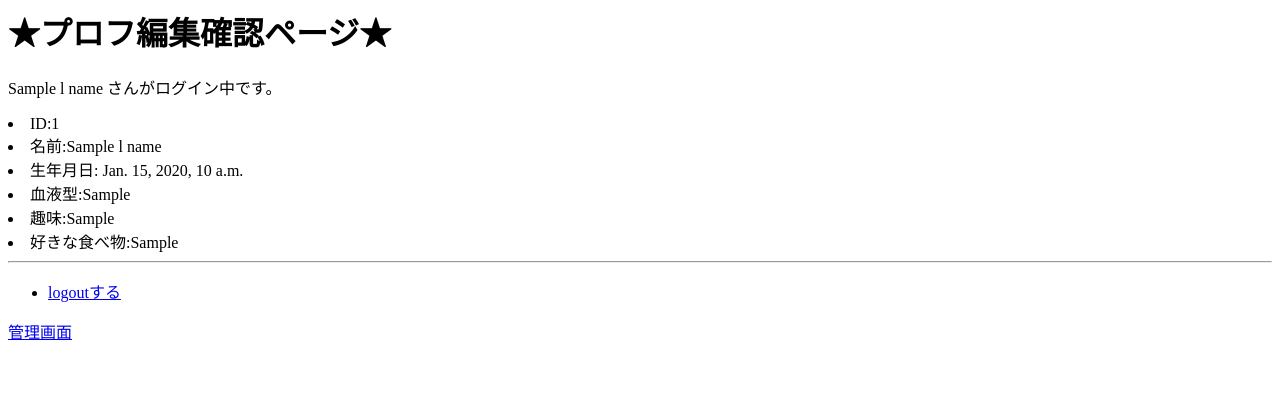
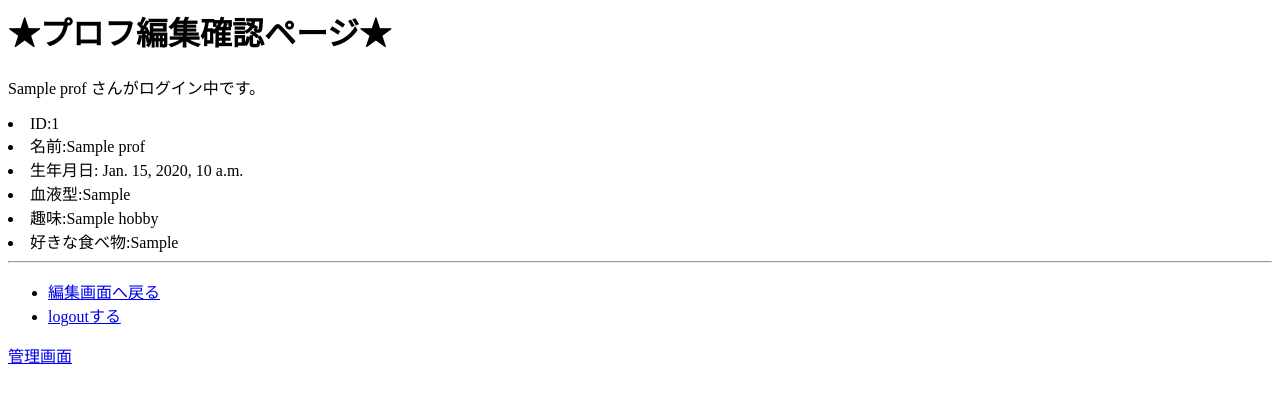
Before and after one commit to eri-akiyama/inu, a Django app: template templates/prof/prof_results.html in a window 1280 px wide. Shown: the top 403 px of the page. Run offline with Django 3.2, Linux system fonts and the light colour scheme; the template is opened without the code that fills it: most values are stand-ins (such as "Sample title", 1, 10 or a date in 2020).

Commit message:
プロフ編集して保存した後に確認画面で表示するところまで。

```diff
--- a/prof/models.py
+++ b/prof/models.py
@@ -7,7 +7,7 @@ class Prof_data2(models.Model):
     birthday = models.DateField('%Y/%m/%d')
     blood_type = models.CharField(max_length=20)
     hobby = models.CharField(max_length=200)
-    favorite_food = models.CharField(max_length=200) #uniqueをdbから削除する（手動で）
+    favorite_food = models.CharField(max_length=200)
     auth_id = models.IntegerField(max_length=20,unique=True)
 
     @classmethod
--- a/templates/prof/index.html
+++ b/templates/prof/index.html
@@ -4,14 +4,15 @@
 {% if data %}
 <form action="{% url prof_edit %}" method="post">
     <!-- コンテンツ -->
-    <li>ID:{{ data.id }}</li>
+    <li>ID:{{ user_id }}</li>
+    <input type="hidden" value="{{ user_id }}" name="user_id"/>
     <input type="hidden" value="{{ data.id }}" name="l_id"/>
 
     <li>名前:</li>
     <input value="{{ data.name }}" type="text" name="l_name" />
 
     <li>生年月日: </li>
-    <input value="{{ data.birthday }}" type="text" name="l_birthday" />
+    <input value="{{ birthday }}" type="text" name="l_birthday" />
 
     <li>血液型:</li>
     <input value="{{ data.blood_type }}" type="text" name="l_blood_type" />
--- a/templates/prof/prof_results.html
+++ b/templates/prof/prof_results.html
@@ -1,19 +1,19 @@
 <h1>★プロフ編集確認ページ★</h1>
-<p>{{ l_name }} さんがログイン中です。</p>
+<p>{{ prof_data.name }} さんがログイン中です。</p>
 
-{% if data %}
+{% if prof_data %}
     <!-- コンテンツ -->
-    <li>ID:{{ l_id }}</li>
+    <li>ID:{{ prof_data.auth_id }}</li>
 
-    <li>名前:{{ l_name }}</li>
+    <li>名前:{{ prof_data.name }}</li>
 
-    <li>生年月日: {{ l_birthday }}</li>
+    <li>生年月日: {{ prof_data.birthday }}</li>
 
-    <li>血液型:{{ l_hobby }}</li>
+    <li>血液型:{{ prof_data.blood_type }}</li>
 
-    <li>趣味:{{ l_blood_type }}</li>
+    <li>趣味:{{ prof_data.hobby }}</li>
 
-    <li>好きな食べ物:{{ l_favorite_food }}</li>
+    <li>好きな食べ物:{{ prof_data.favorite_food }}</li>
 
 </form>
 {% else %}
@@ -22,6 +22,7 @@
 
 <hr/>
 <ul>
+    <li><a href="/prof/admin/"> 編集画面へ戻る </a></li>
     <li><a href="/accounts/logout/"> logoutする </a></li>
 </ul>
 <!-- 管理 -->
--- a/urls.py
+++ b/urls.py
@@ -17,7 +17,7 @@ urlpatterns += patterns('inu2.views.prof',
     # プロフ編集ページ
     url(r'prof/index/$', 'prof_edit', name="prof_edit"),
     # プロフ編集確認ページ
-    url(r'prof/prof_results/(?P<l_id>\d+)/$', 'prof_results', name="prof_results"),
+    url(r'prof/prof_results/(?P<user_id>\d+)/$', 'prof_results', name="prof_results"),
 )
 
 # 新規ユーザ登録
```
Also changed, not shown: views/prof.py (+21 -19 lines).
